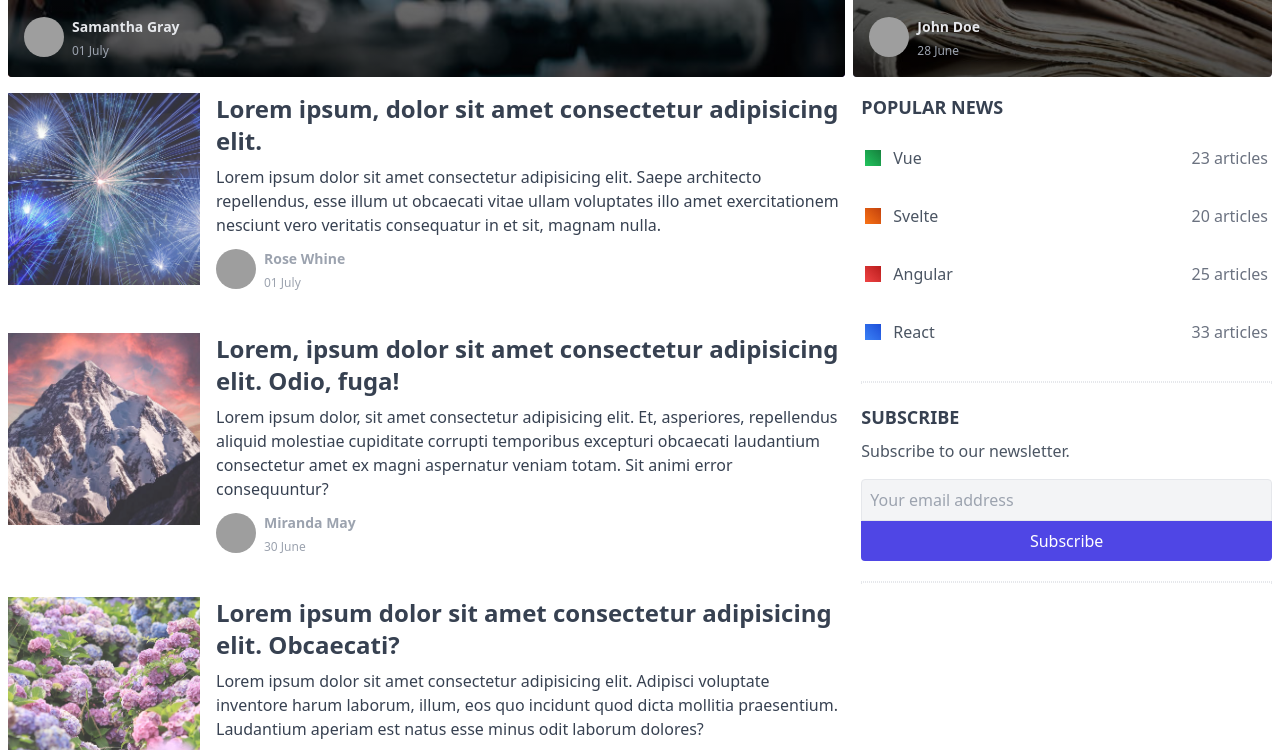
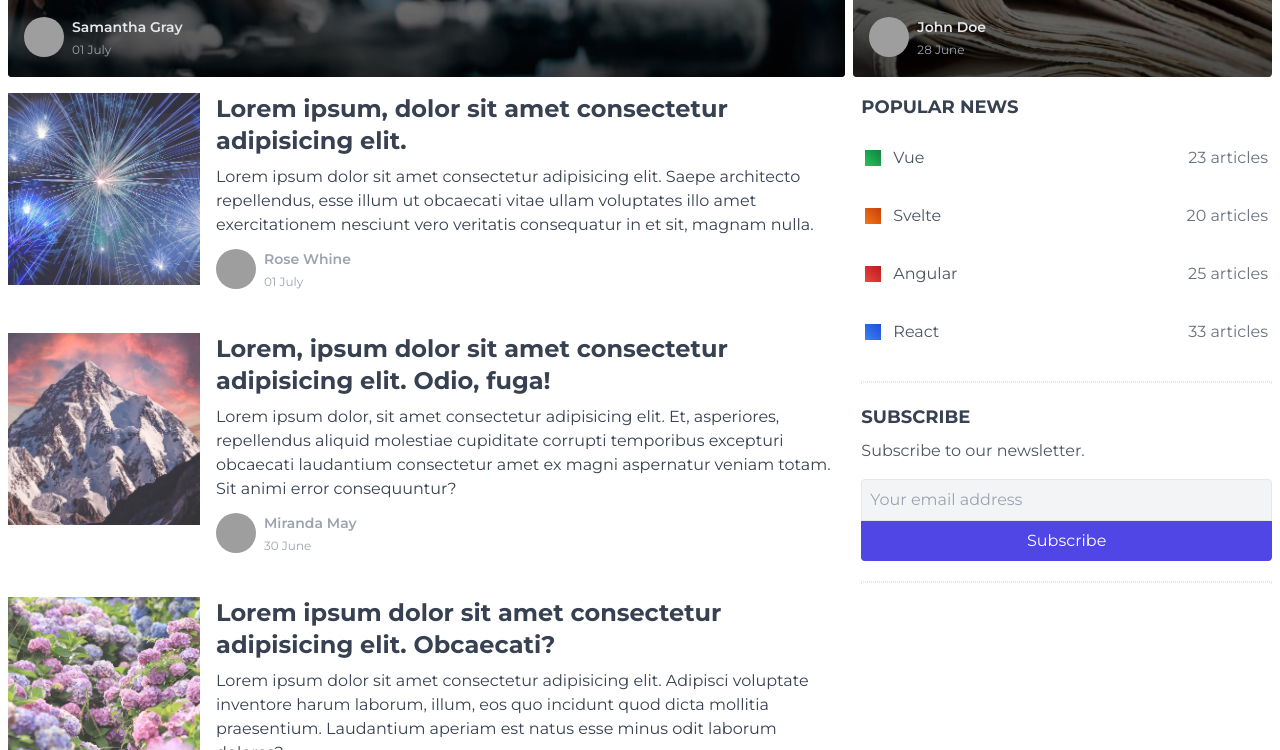
Before and after one commit to BogdanGlazkov/tailwindcss-news, a website: page index.html in a window 1280 px wide. Shown: the part 419-1169 px from the top of the page. Drawn offline with Linux system fonts and the light colour scheme; grey boxes are pictures that could not be loaded.

Commit message:
Add fonts

```diff
--- a/index.html
+++ b/index.html
@@ -6,12 +6,12 @@
     <link rel="stylesheet" href="/public/styles.css" />
     <title>News TailwindCSS</title>
   </head>
-  <body class="bg-white dark:bg-slate-900">
-    <div class="max-w-screen-xl mx-auto">
+  <body class="bg-white dark:bg-slate-900 font-main">
+    <div class="max-w-screen-xl mx-auto h-screen grid grid-rows-layout">
       <!-- Header -->
       <header class="px-2 border-b flex items-center justify-between h-14">
         <a
-          class="uppercase font-bold text-purple-800 dark:text-purple-500"
+          class="uppercase font-bold text-logo-main dark:text-purple-500"
           href="/"
           >News</a
         >
@@ -47,6 +47,7 @@
         </button>
       </header>
 
+      <main>
         <!-- Breadcrumbs -->
         <div class="px-2 flex items-center">
           <div class="py-4 overflow-y-auto whitespace-nowrap flex items-center">
@@ -148,7 +149,9 @@
                   alt="Autor"
                 />
                 <div>
-                <p class="font-semibold text-gray-200 text-sm">Samantha Gray</p>
+                  <p class="font-semibold text-gray-200 text-sm">
+                    Samantha Gray
+                  </p>
                   <time class="text-gray-400 text-xs">01 July</time>
                 </div>
               </div>
@@ -191,7 +194,7 @@
           </a>
         </section>
 
-      <main class="lg:flex">
+        <div class="lg:flex">
           <div class="w-full lg:w-2/3">
             <!-- News -->
             <section class="px-2">
@@ -210,9 +213,9 @@
                     </h3>
                     <p class="text-gray-700 dark:text-slate-400">
                       Lorem ipsum dolor sit amet consectetur adipisicing elit.
-                    Saepe architecto repellendus, esse illum ut obcaecati vitae
-                    ullam voluptates illo amet exercitationem nesciunt vero
-                    veritatis consequatur in et sit, magnam nulla.
+                      Saepe architecto repellendus, esse illum ut obcaecati
+                      vitae ullam voluptates illo amet exercitationem nesciunt
+                      vero veritatis consequatur in et sit, magnam nulla.
                     </p>
                   </div>
                   <div class="flex mt-3">
@@ -249,8 +252,8 @@
                       Lorem ipsum dolor, sit amet consectetur adipisicing elit.
                       Et, asperiores, repellendus aliquid molestiae cupiditate
                       corrupti temporibus excepturi obcaecati laudantium
-                    consectetur amet ex magni aspernatur veniam totam. Sit animi
-                    error consequuntur?
+                      consectetur amet ex magni aspernatur veniam totam. Sit
+                      animi error consequuntur?
                     </p>
                   </div>
                   <div class="flex mt-3">
@@ -286,8 +289,8 @@
                     <p class="text-gray-700 dark:text-slate-400">
                       Lorem ipsum dolor sit amet consectetur adipisicing elit.
                       Adipisci voluptate inventore harum laborum, illum, eos quo
-                    incidunt quod dicta mollitia praesentium. Laudantium aperiam
-                    est natus esse minus odit laborum dolores?
+                      incidunt quod dicta mollitia praesentium. Laudantium
+                      aperiam est natus esse minus odit laborum dolores?
                     </p>
                   </div>
                   <div class="flex mt-3">
@@ -324,7 +327,9 @@
                 </li>
                 <li><a class="pagination-item" href="#">4</a></li>
                 <li><a class="pagination-item" href="#">5</a></li>
-              <li><a class="pagination-item rounded-r-lg" href="#">Next</a></li>
+                <li>
+                  <a class="pagination-item rounded-r-lg" href="#">Next</a>
+                </li>
               </ul>
             </div>
           </div>
@@ -437,6 +442,7 @@
               <div class="border border-dotted md:hidden lg:block"></div>
             </div>
           </div>
+        </div>
       </main>
 
       <!-- Footer -->
--- a/src/main.css
+++ b/src/main.css
@@ -1,3 +1,5 @@
+@import url("https://fonts.googleapis.com/css2?family=Montserrat:ital,wght@0,100;0,200;0,300;0,400;0,500;0,600;0,700;0,800;0,900;1,100;1,200;1,300;1,400;1,500;1,600;1,700;1,800;1,900&display=swap");
+
 @tailwind base;
 @tailwind components;
 @tailwind utilities;
--- a/tailwind.config.js
+++ b/tailwind.config.js
@@ -2,7 +2,17 @@
 module.exports = {
   content: ["./index.html"],
   theme: {
-    extend: {},
+    extend: {
+      gridTemplateRows: {
+        layout: "auto 1fr auto",
+      },
+      colors: {
+        "logo-main": "#9b0404",
+      },
+      fontFamily: {
+        main: ["Montserrat"],
+      },
+    },
   },
   plugins: [],
 };
```
Also changed, not shown: public/styles.css. Lines whose indentation alone changed are shown as unchanged.
